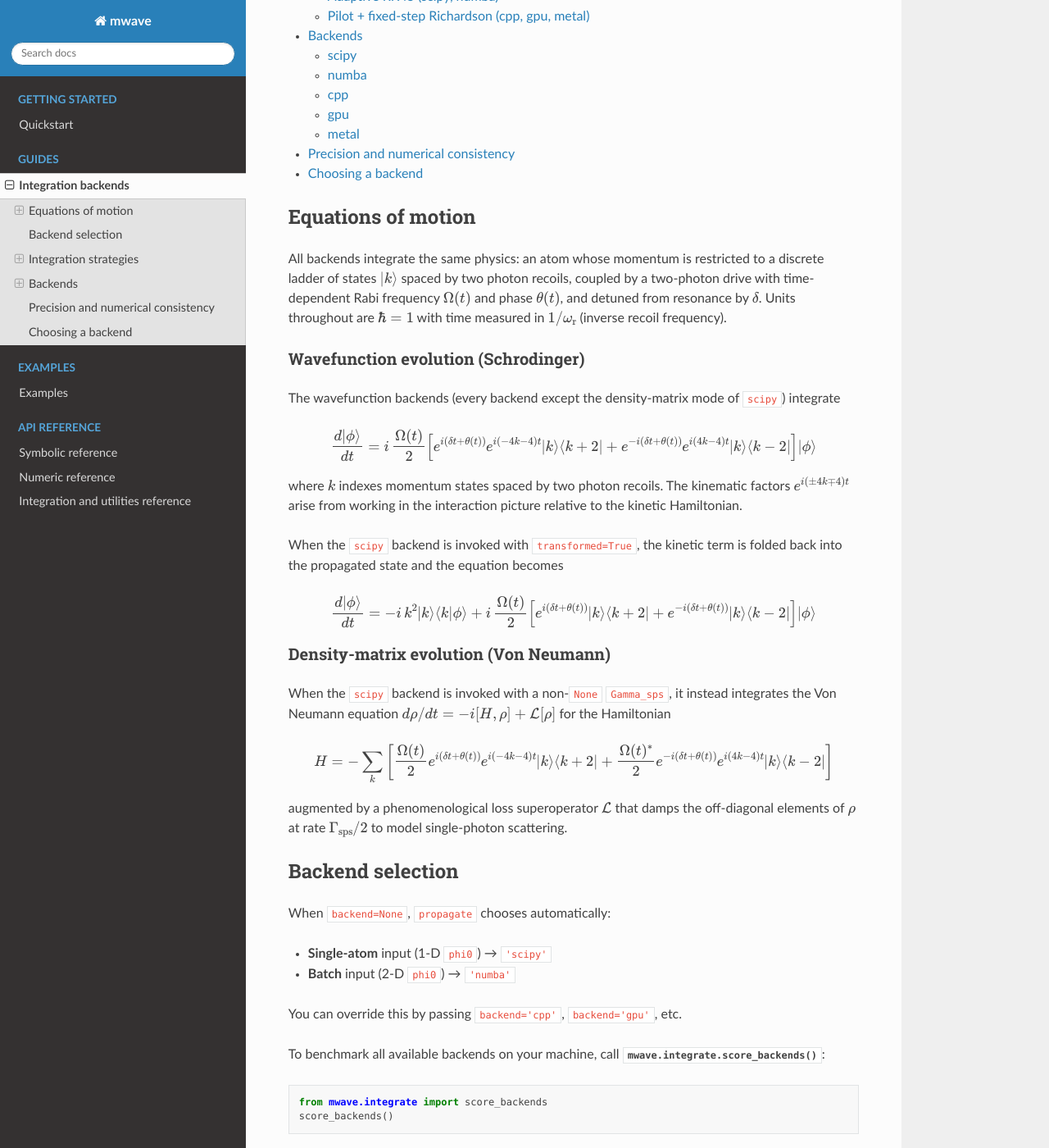
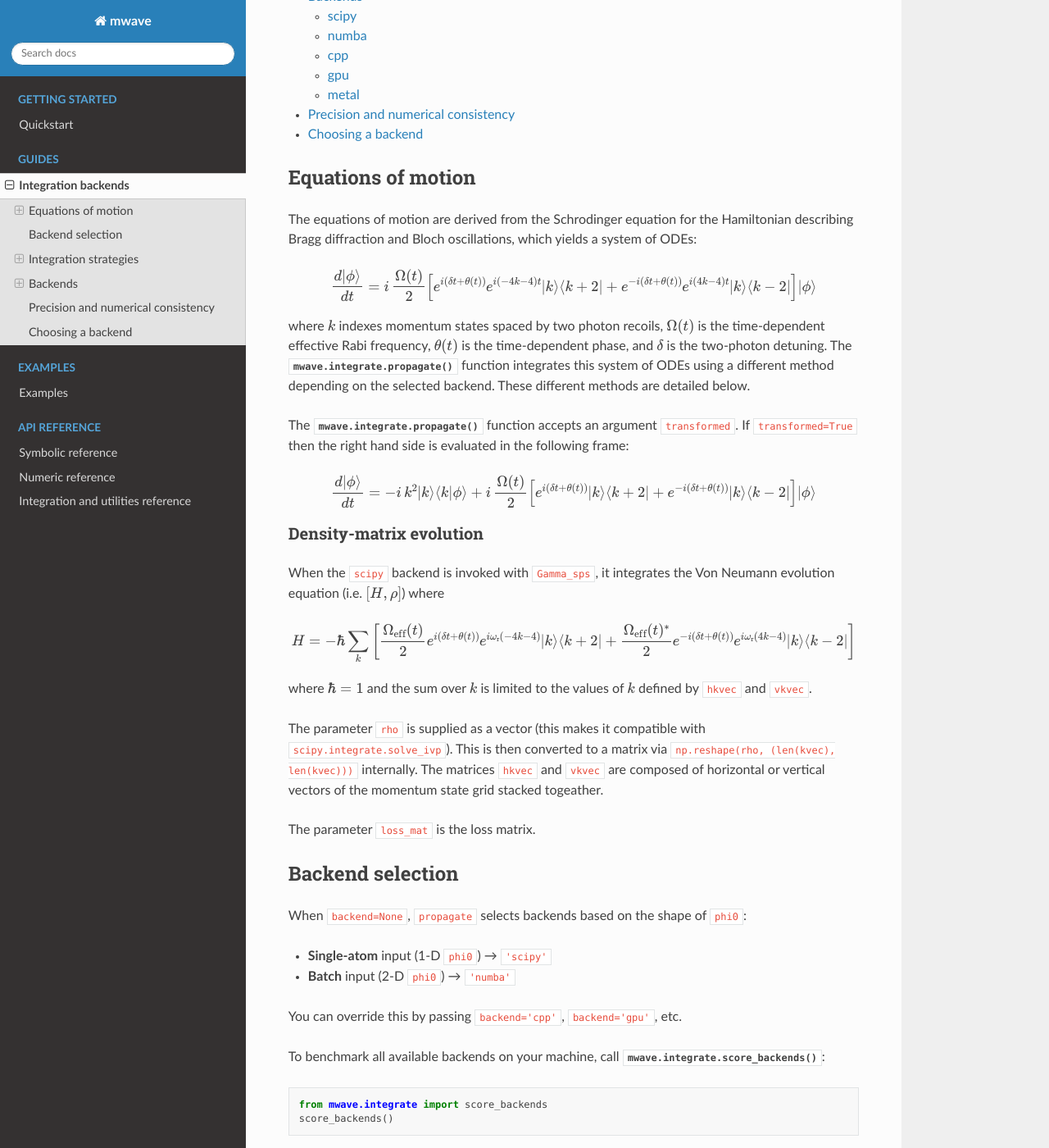
Before and after one commit to jc-roth/mwave, a Sphinx documentation site: the page built from docs/backends.rst, in a window 1280 px wide and 1400 px high, scrolled down 454 px. Shown: the whole window at 82% size. Built offline with Sphinx 7.4.7 and the Read the Docs theme 3.1.0, drawn with Linux system fonts in a browser that asks for light colours; pages that are not in the unit, such as notebooks, are missing from menus; some of the changed text lies outside the part shown.

Commit message:
updates to the backends doc

```diff
--- a/docs/backends.rst
+++ b/docs/backends.rst
@@ -1,7 +1,7 @@
 Integration backends
 ####################
 
-The :py:func:`mwave.integrate.propagate` function solves the Bloch Hamiltonian for Bragg atom diffraction. Five backends are available, each implementing the same physics but targeting different hardware. The backend can be selected explicitly via the ``backend`` parameter or left as ``None`` for automatic selection.
+The :py:func:`mwave.integrate.propagate` function integrates the Hamiltonian for Bragg diffraction and Bloch oscillations. Five backends are available targeting different hardware. The backend can be selected explicitly via the ``backend`` parameter or left as ``None`` for default selection.
 
 .. contents:: On this page
    :local:
@@ -10,40 +10,39 @@ The :py:func:`mwave.integrate.propagate` function solves the Bloch Hamiltonian f
 Equations of motion
 ===================
 
-All backends integrate the same physics: an atom whose momentum is restricted to a discrete ladder of states :math:`|k\rangle` spaced by two photon recoils, coupled by a two-photon drive with time-dependent Rabi frequency :math:`\Omega(t)` and phase :math:`\theta(t)`, and detuned from resonance by :math:`\delta`. Units throughout are :math:`\hbar = 1` with time measured in :math:`1/\omega_\text{r}` (inverse recoil frequency).
-
-Wavefunction evolution (Schrodinger)
-------------------------------------
-
-The wavefunction backends (every backend except the density-matrix mode of ``scipy``) integrate
+The equations of motion are derived from the Schrodinger equation for the Hamiltonian describing Bragg diffraction and Bloch oscillations, which yields a system of ODEs:
 
 .. math::
 
    \frac{d|\phi\rangle}{dt}=i\,\frac{\Omega(t)}{2}\left[e^{i(\delta t+\theta(t))}e^{i(-4k-4)t}|k\rangle\langle k+2| + e^{-i(\delta t+\theta(t))}e^{i(4k-4)t}|k\rangle\langle k-2|\right]|\phi\rangle
 
-where :math:`k` indexes momentum states spaced by two photon recoils. The kinematic factors :math:`e^{i(\pm 4k \mp 4)t}` arise from working in the interaction picture relative to the kinetic Hamiltonian.
+where :math:`k` indexes momentum states spaced by two photon recoils, :math:`\Omega(t)` is the time-dependent effective Rabi frequency, :math:`\theta(t)` is the time-dependent phase, and :math:`\delta` is the two-photon detuning. The :py:func:`mwave.integrate.propagate` function integrates this system of ODEs using a different method depending on the selected backend. These different methods are detailed below.
 
-When the ``scipy`` backend is invoked with ``transformed=True``, the kinetic term is folded back into the propagated state and the equation becomes
+The :py:func:`mwave.integrate.propagate` function accepts an argument :code:`transformed`. If :code:`transformed=True` then the right hand side is evaluated in the following frame:
 
 .. math::
 
    \frac{d|\phi\rangle}{dt}=-i\,k^2|k\rangle\langle k|\phi\rangle + i\,\frac{\Omega(t)}{2}\left[e^{i(\delta t+\theta(t))}|k\rangle\langle k+2| + e^{-i(\delta t+\theta(t))}|k\rangle\langle k-2|\right]|\phi\rangle
 
-Density-matrix evolution (Von Neumann)
---------------------------------------
+Density-matrix evolution
+------------------------
 
-When the ``scipy`` backend is invoked with a non-``None`` ``Gamma_sps``, it instead integrates the Von Neumann equation :math:`d\rho/dt = -i[H,\rho] + \mathcal{L}[\rho]` for the Hamiltonian
+When the ``scipy`` backend is invoked with ``Gamma_sps``, it integrates the Von Neumann evolution equation (i.e. :math:`[H,\rho]`) where
 
 .. math::
 
-   H=-\sum_{k}\left[\frac{\Omega(t)}{2}e^{i(\delta t+\theta(t))}e^{i(-4k-4)t}|k\rangle\langle k+2| + \frac{\Omega(t)^*}{2}e^{-i(\delta t+\theta(t))}e^{i(4k-4)t}|k\rangle\langle k-2|\right]
+    H=-\hbar\sum_{k}\left[\frac{\Omega_\text{eff}(t)}{2}e^{i(\delta t+\theta(t))}e^{i\omega_\text{r}(-4k-4)}|k\rangle\langle k+2|+\frac{\Omega_\text{eff}(t)^*}{2}e^{-i(\delta t+\theta(t))}e^{i\omega_\text{r}(4k-4)}|k\rangle\langle k-2|\right]
 
-augmented by a phenomenological loss superoperator :math:`\mathcal{L}` that damps the off-diagonal elements of :math:`\rho` at rate :math:`\Gamma_\text{sps}/2` to model single-photon scattering.
+where :math:`\hbar=1` and the sum over :math:`k` is limited to the values of :math:`k` defined by :code:`hkvec` and :code:`vkvec`.
+
+The parameter :code:`rho` is supplied as a vector (this makes it compatible with :code:`scipy.integrate.solve_ivp`). This is then converted to a matrix via :code:`np.reshape(rho, (len(kvec), len(kvec)))` internally. The matrices :code:`hkvec` and :code:`vkvec` are composed of horizontal or vertical vectors of the momentum state grid stacked togeather.
+
+The parameter :code:`loss_mat` is the loss matrix.
 
 Backend selection
 =================
 
-When ``backend=None``, ``propagate`` chooses automatically:
+When ``backend=None``, ``propagate`` selects backends based on the shape of ``phi0``:
 
 - **Single-atom** input (1-D ``phi0``) |rarr| ``'scipy'``
 - **Batch** input (2-D ``phi0``) |rarr| ``'numba'``
@@ -59,15 +58,15 @@ To benchmark all available backends on your machine, call :py:func:`mwave.integr
    from mwave.integrate import score_backends
    score_backends()
 
-This runs a standard 5\ :math:`\hbar k` Bragg pulse with 8 atoms through each backend, reports wall-clock time, and flags any that are unavailable due to missing dependencies.
+This runs a standard 5\ :math:`\hbar k` Bragg pulse with 100 atoms through each backend, reports wall-clock time, and flags any that are unavailable due to missing dependencies. You can adjust the number of atoms included in the integration using the argument ``natoms=10000``.
 
 Integration strategies
 ======================
 
 The backends use two distinct integration strategies:
 
-Adaptive RK45 (scipy, numba)
-----------------------------
+Adaptive step-size Runge-Kutta (scipy, numba)
+---------------------------------------------
 
 The ``scipy`` and ``numba`` backends use adaptive step-size control. At each step the integrator estimates the local error and adjusts the step size to keep it within tolerance.
 
```
Also changed, not shown: 1 other file.
